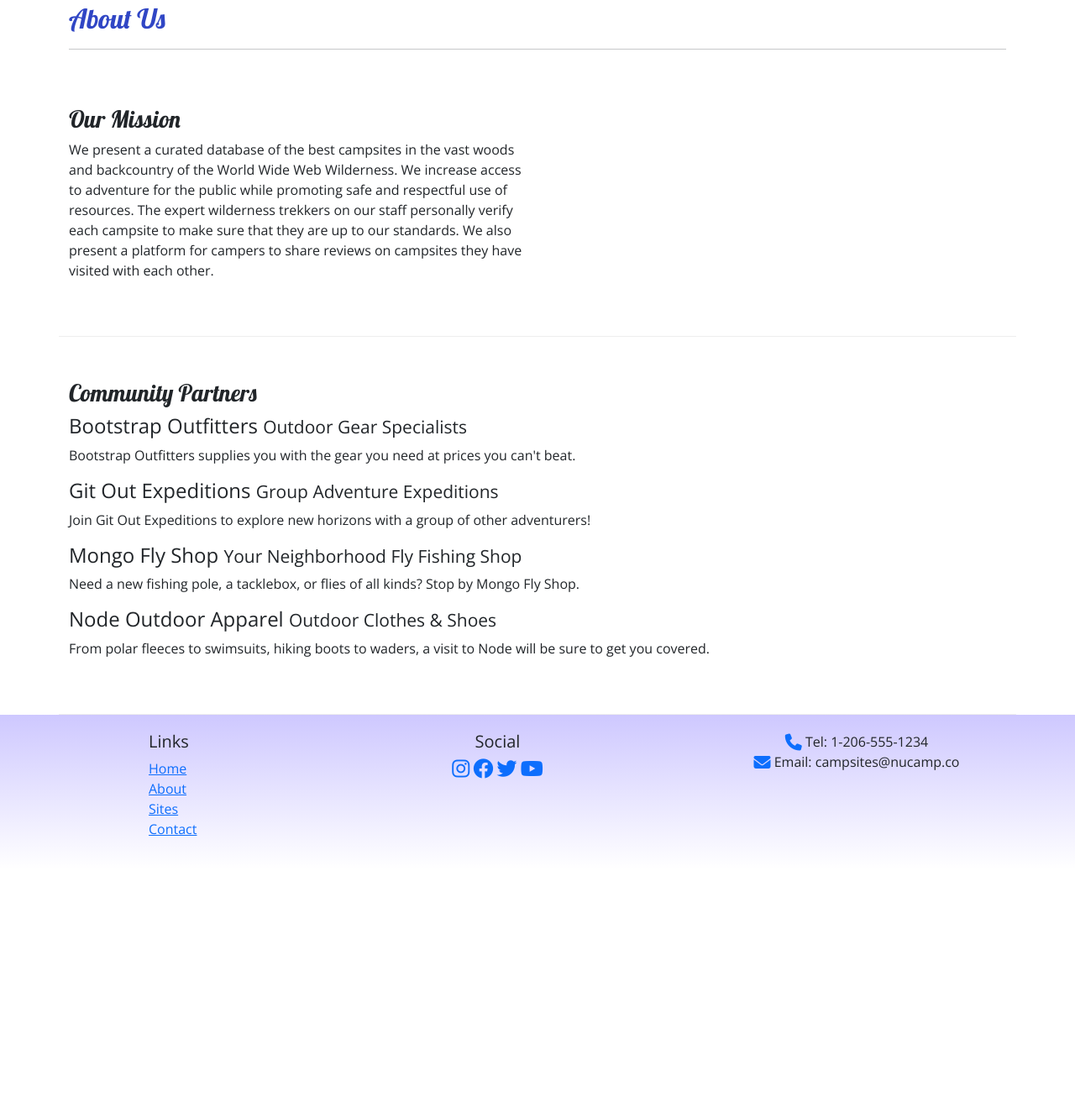
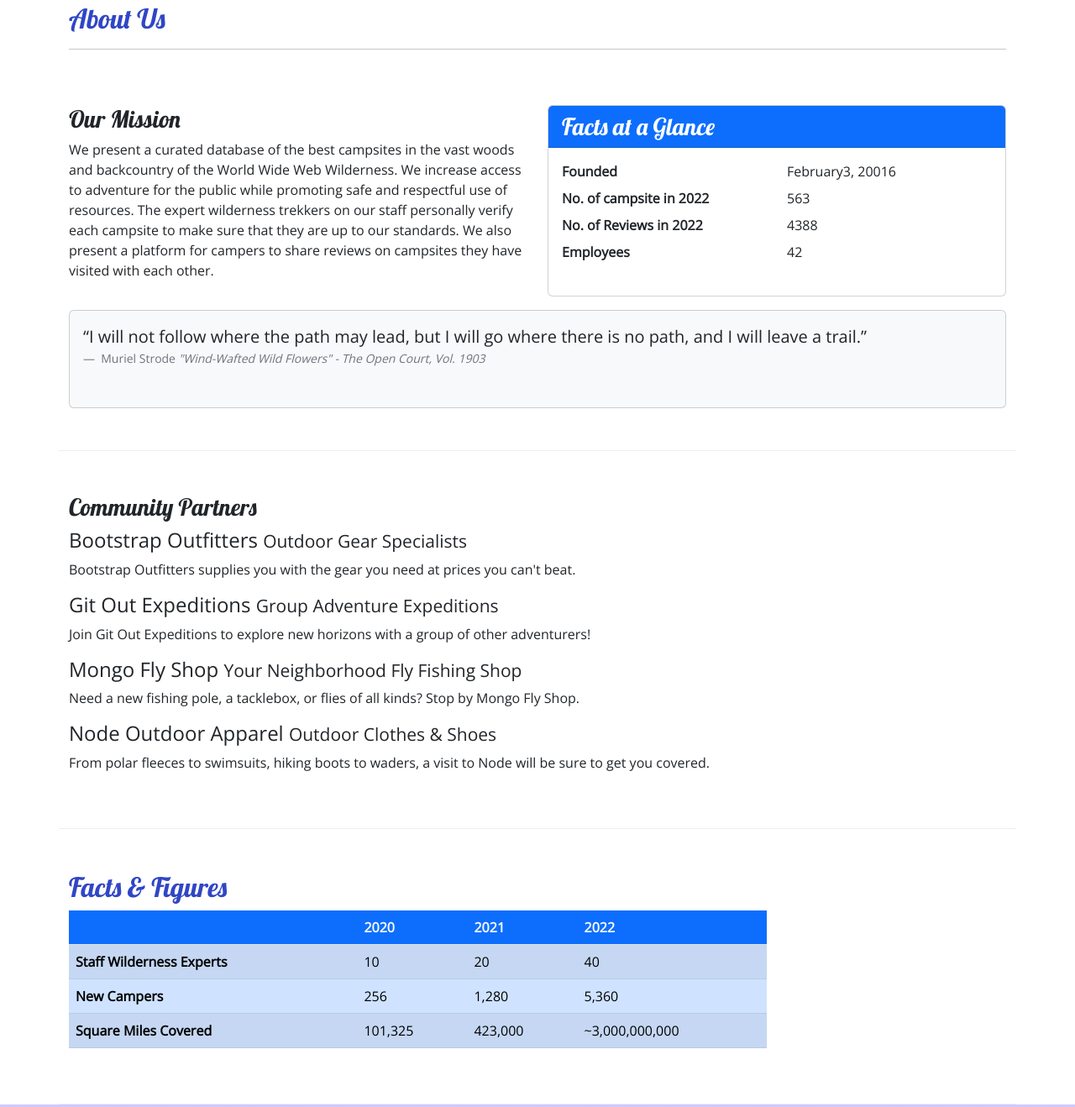
Before and after one commit to Daner02/Nucamp-Website, a plain HTML site: page aboutus.html in a window 1280 px wide. Shown: the part 255-1573 px from the top of the page at 84% size. Before the commit the page ends 1290 px from the top, so only its background shows below. Drawn offline with nearby package versions, Linux system fonts and the light colour scheme.

Commit message:
tables&Cards about us page

```diff
--- a/aboutus.html
+++ b/aboutus.html
@@ -38,7 +38,7 @@
             </button>
             <div class="collapse navbar-collapse" id="nucampnavbar">
                 <ul class="navbar-nav">
-                    <li class="nav-item"><a class="nav-link" href=#><i class="fa-solid fa-house fa-lg"></i> Home </a></li>
+                    <li class="nav-item"><a class="nav-link" href="index.html"><i class="fa-solid fa-house fa-lg"></i> Home </a></li>
                     <li class="nav-item"><a class="nav-link active" href="#"><i class="fa-solid fa-info fa-lg"></i> About Us  </a></li>
                     <li class="nav-item"><a class="nav-link" href="#"><i class="fa-solid fa-list"></i> Sites </a></li>
                     <li class="nav-item"><a class="nav-link" href="contactus.html"><i class="fa-solid fa-address-card fa-lg"></i> Contact  </a></li>
@@ -67,6 +67,35 @@
                 campsite to make sure that they are up to our standards. We also present a platform for campers to share reviews on campsites they have visited
                 with each other.</p>
             </div>
+            <div class="col-sm-6">
+                <div class="card">
+                    <h3 class="card-header bg-primary text-white" >Facts at a Glance</h3>
+                    <div class="card-body">
+                       <dl class="row">
+                            <dt class="col-6">Founded</dt>
+                            <dd class="col-6">February3, 20016</dd>
+                            <dt class="col-6">No. of campsite in 2022</dt>
+                            <dd class="col-6">563</dd>
+                            <dt class="col-6">No. of Reviews in 2022</dt>
+                            <dd class="col-6">4388</dd>
+                            <dt class="col-6">Employees</dt>
+                            <dd class="col-6">42</dd>
+                       </dl>
+                    </div>
+                </div>
+            </div>
+            <div class="col">
+                <div class="card bg-light mt-3">
+                    <figure class="card-body">
+                        <blockquote class="blockquote">
+                            <q>I will not follow where the path may lead, but I will go where there is no path, and I will leave a trail.</q>
+                        </blockquote>
+                        <figcaption class="blockquote-footer">
+                            Muriel Strode <cite>"Wind-Wafted Wild Flowers" - The Open Court, Vol. 1903</cite>
+                        </figcaption>
+                   </figure>
+                </div>
+            </div>
         </section>
 
         <section class="row row-content">
@@ -80,6 +109,44 @@
                 <p class="d-none d-sm-block">Need a new fishing pole, a tacklebox, or flies of all kinds? Stop by Mongo Fly Shop.</p>
                 <h4>Node Outdoor Apparel <small>Outdoor Clothes & Shoes</small></h4>
                 <p class="d-none d-sm-block">From polar fleeces to swimsuits, hiking boots to waders, a visit to Node will be sure to get you covered.</p>
+            </div>
+        </section>
+
+        <section class="row row-content">
+            <div class="col-sm-9">
+                <h2>Facts & Figures</h2>
+                <div class="table-responsive">
+                    <table class="table table-striped">
+                        <thead  class="bg-primary text-light">
+                            <tr>
+                                <th></th>
+                                <th>2020</th>
+                                <th>2021</th>
+                                <th>2022</th>
+                            </tr>
+                        </thead>
+                        <tbody class="table-primary">
+                            <tr>
+                                <th>Staff Wilderness Experts</th>
+                                <td>10</td>
+                                <td>20</td>
+                                <td>40</td>
+                            </tr>
+                            <tr>
+                                <th>New Campers</th>
+                                <td>256</td>
+                                <td>1,280</td>
+                                <td>5,360</td>
+                            </tr>
+                            <tr>
+                                <th>Square Miles Covered</th>
+                                <td>101,325</td>
+                                <td>423,000</td>
+                                <td>~3,000,000,000</td>
+                            </tr>
+                        </tbody>
+                    </table>
+                </div>
             </div>
         </section>
     </main>
```
